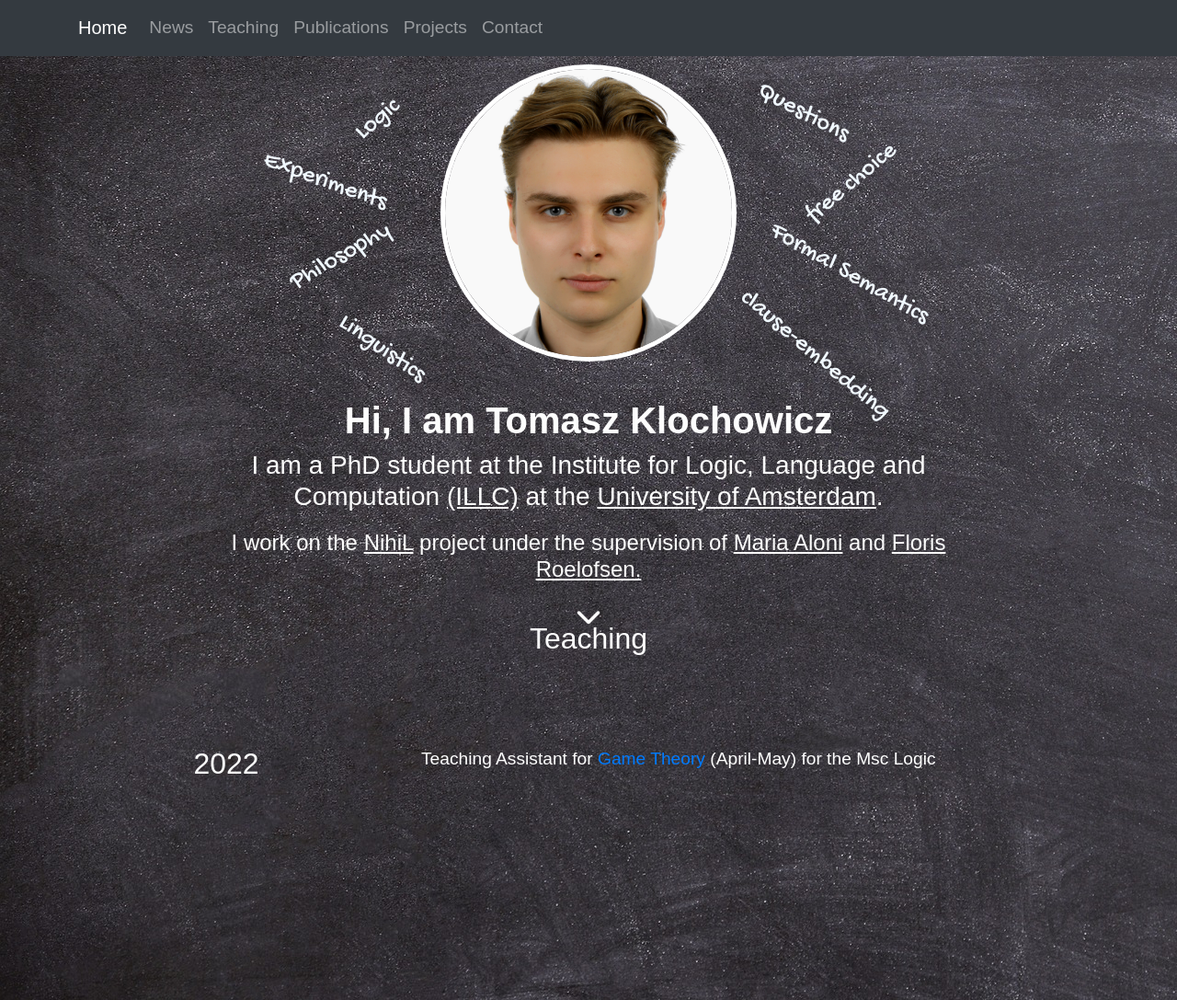
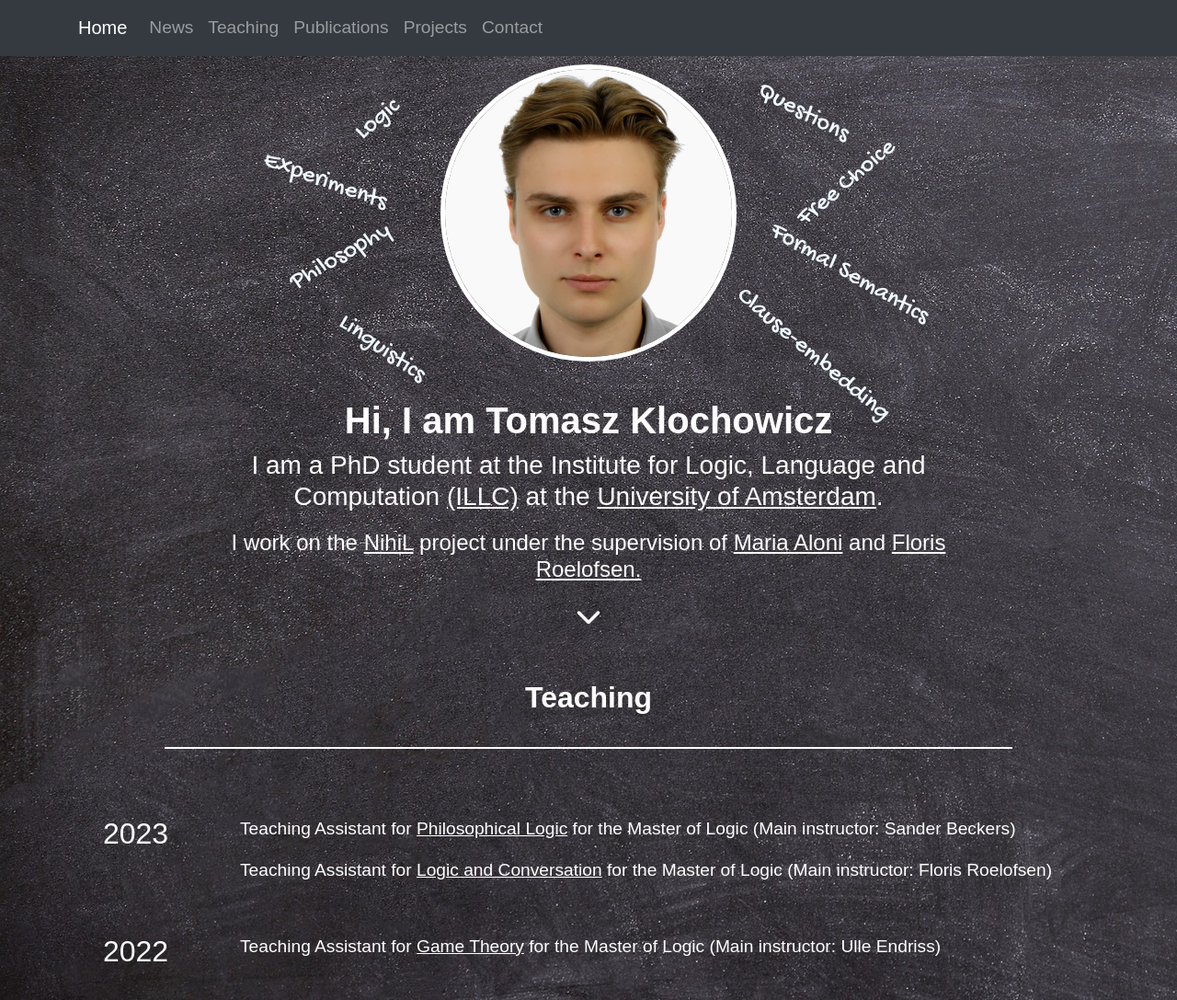
Before and after one commit to TJKlochowicz/Personal-website, a Jekyll site: the page built from _pages/index.html, in a window 1280 px wide and 1087 px high. Shown: the whole window at 92% size. Built offline with Jekyll 4.4.1, drawn with Linux system fonts in a browser that asks for light colours; nearby versions of some CDN libraries; some web fonts are replaced.

Commit message:
teaching styled

```diff
--- a/_data/courses.yml
+++ b/_data/courses.yml
@@ -1,6 +1,23 @@
 - name: Game Theory
-  year: 2022-01-01
-  date: (April-May)
+  date: 2022-01-01
+  sem: (April-May)
   role: Teaching Assistant
-  program: Msc Logic
+  program: Master of Logic
+  main: Ulle Endriss
   url: https://staff.fnwi.uva.nl/u.endriss/teaching/game-theory/
+
+- name: Logic and Conversation
+  date: 2023-11-11
+  sem: (November-December)
+  role: Teaching Assistant
+  program: Master of Logic
+  main: Floris Roelofsen
+  url: https://projects.illc.uva.nl/inquisitivesemantics/
+
+- name: Philosophical Logic
+  date: 2023-11-12
+  sem: (November-December)
+  role: Teaching Assistant
+  program: Master of Logic
+  main: Sander Beckers
+  url: https://studiegids.uva.nl/xmlpages/page/2023-2024-en/search-course/course/109149
--- a/_pages/index.html
+++ b/_pages/index.html
@@ -21,7 +21,7 @@ layout: header
             <p>Philosophy</p>
           </div>
           <div class="whiteboard" id="fc">
-            <p >free choice</p>
+            <p >Free Choice</p>
           </div>
           <div class="whiteboard" id="ling">
             <p >Linguistics</p>
@@ -33,13 +33,13 @@ layout: header
             <p>Experiments</p>
           </div>
           <div class="whiteboard" id="cemb">
-            <p>clause-embedding</p>
+            <p>Clause-embedding</p>
           </div>
       </div>
       <div class="title-text">
         <h1 class="title">Hi, I am Tomasz Klochowicz</h1>
         <h3 class="stitle">I am a PhD student at the Institute for Logic, Language and Computation <a href="https://www.illc.uva.nl/">(ILLC)</a> at the <a href="https://www.uva.nl/en">University of Amsterdam</a>. </h3>
-        <h4 class="stitle">I work on the <a href="">NihiL</a> project under the supervision of <a href="https://www.marialoni.org/">Maria Aloni</a> and <a href="https://www.florisroelofsen.com/">Floris Roelofsen.</a></h4>
+        <h4 class="stitle">I work on the <a href="https://projects.illc.uva.nl/nihil/">NihiL</a> project under the supervision of <a href="https://www.marialoni.org/">Maria Aloni</a> and <a href="https://www.florisroelofsen.com/">Floris Roelofsen.</a></h4>
         <h3><a href="#news"><i class="fa-solid fa-chevron-down"></i></a></h3>
       </div>
 
@@ -57,28 +57,41 @@ layout: header
 <section id="teaching">
   <div class="row colored">
     <div class="col">
-      <h2> Teaching </h2>
+      <h2 class="title"> Teaching </h2>
+      <hr>
     </div>
   </div>
-  {%assign all_courses = site.data.courses | sort:"year" | reverse %}
+  {%assign all_courses = site.data.courses | sort:"date" | reverse %}
   {%for course in all_courses%}
-  {% capture current_course_year %}{{course.year}}{% endcapture %}
+  {% capture current_course_year %}{{course.date | date:"%Y"}}{% endcapture %}
     {%if course == all_courses[0]%}
-    <div class="row colored">
-      <div class="col-4 year-col"><h2>{{course.year | date:"%Y"}}</h2></div>
-      <div class="col-8 course-col">
-      <p style="color: white"> {{course.role}} for <a href={{course.url}}>{{course.name}}</a>  {{course.date}} for the {{course.program}}</p>
-      {% capture previous_course_year %}{{course.year}}{% endcapture %}
+    <div class="row colored course-row">
+      <div class="col-2 year-col"><h2>{{course.date | date:"%Y"}}</h2></div>
+      <div class="col-10 course-col">
+          {%if course.main%}
+          <p style="color: white"> {{course.role}} for <a href={{course.url}}>{{course.name}}</a>  for the {{course.program}} (Main instructor: {{course.main}})</p>
+          {%else%}
+          <p style="color: white"> {{course.role}} for <a href={{course.url}}>{{course.name}}</a>   for the {{course.program}} </p>
+          {%endif%}
+    {% capture previous_course_year %}{{course.date  | date:"%Y"}}{% endcapture %}
     {%elsif current_course_year == previous_course_year %}
-    <p style="color: white"> {{course.role}} for <a href={{course.url}}>{{course.name}}</a>  {{course.date}} for the {{course.program}}</p>
-      {% capture previous_course_year %}{{course.year}}{% endcapture %}
+          {%if course.main%}
+          <p style="color: white"> {{course.role}} for <a href={{course.url}}>{{course.name}}</a>   for the {{course.program}} (Main instructor: {{course.main}})</p>
+          {%else%}
+          <p style="color: white"> {{course.role}} for <a href={{course.url}}>{{course.name}}</a>   for the {{course.program}} </p>
+          {%endif%}
+    {% capture previous_course_year %}{{course.date | date:"%Y"}}{% endcapture %}
     {%elsif current_course_year != previous_course_year%}
       </div></div>
-      <div class="row colored">
-        <div class="col-4 year-col"><h2>{{course.year | date:"%Y"}}</h2></div>
-        <div class="col-8 course-col">
-          <p style="color: white"> {{course.role}} for <a href={{course.url}}>{{course.name}}</a>  {{course.date}} for the {{course.program}}</p>
-        {% capture previous_course_year %}{{course.year}}.{% endcapture %}
+      <div class="row colored course-row">
+        <div class="col-2 year-col"><h2>{{course.date | date:"%Y"}}</h2></div>
+        <div class="col-10 course-col">
+            {%if course.main%}
+            <p style="color: white"> {{course.role}} for <a href={{course.url}}>{{course.name}}</a>   for the {{course.program}} (Main instructor: {{course.main}})</p>
+            {%else%}
+            <p style="color: white"> {{course.role}} for <a href={{course.url}}>{{course.name}}</a>   for the {{course.program}} </p>
+            {%endif%}
+        {% capture previous_course_year %}{{course.date | date:"%Y"}}{% endcapture %}
     {%endif%}
   {%endfor%}
   </section>
--- a/css/styles.css
+++ b/css/styles.css
@@ -1,8 +1,13 @@
 /* Navbar */
 body{
     background-image:url('bgblack.jpg');
+
 }
 
+hr{
+    border: 1px solid white;
+    margin: 3% 10%;
+}
 
 .navbar{
     font-family: "Computer Modern Sans", sans-serif;
@@ -38,6 +43,7 @@ body{
 #home a:hover{
     all: unset;
     text-decoration: underline;
+    cursor: pointer;
 }
 .title{
     font-weight: 700;
@@ -147,7 +153,16 @@ body{
 
 /* Teaching */
 
+#teaching a{
+    all: unset;
+    text-decoration: underline;
+}
 
+#teaching a:hover{
+    all: unset;
+    text-decoration: underline;
+    cursor: pointer;
+}
 .year-col{
     text-align: center;
 }
@@ -156,9 +171,12 @@ body{
     text-align: left;
     font-size: 120%;
 }
+.course-row{
+    padding-top: 1%;
+}
 
 @media only screen and (min-width: 768px)  {
     #teaching{
-        margin-top: -10%;
+        margin-top: -5%;
     }
 }
```
